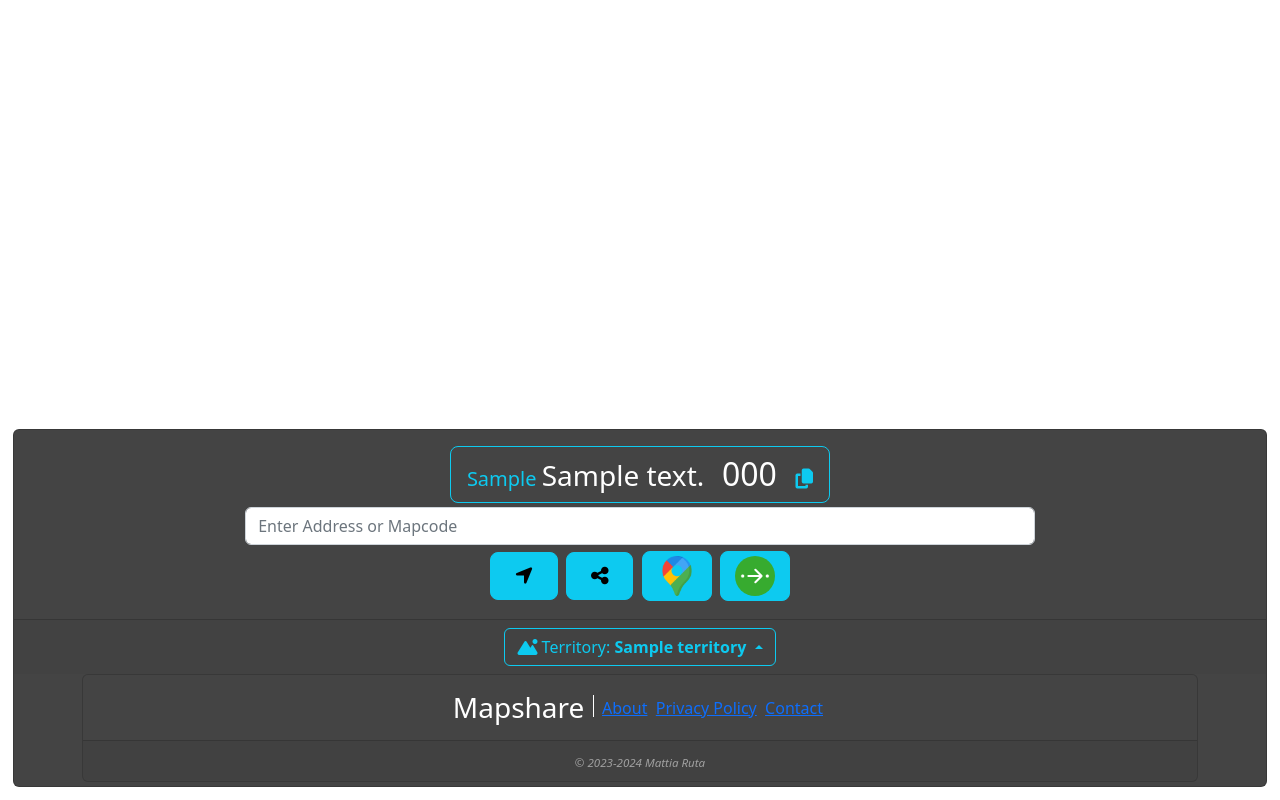
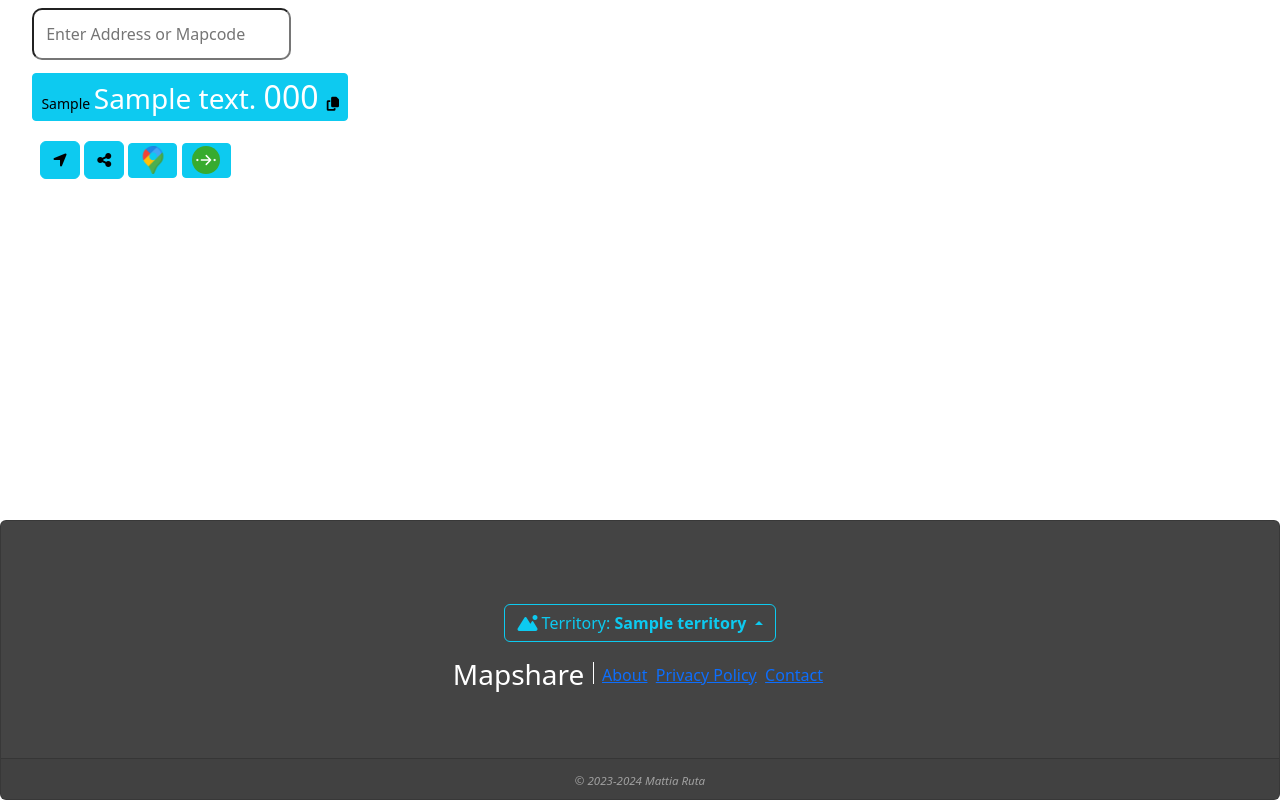
Before and after one commit to Mattia-Ruta/MapShare, a Django app: template mapshare/templates/index.html in a window 1280 px wide. Run offline with Django 4.2, Linux system fonts and the light colour scheme; the template is opened without the code that fills it: most values are stand-ins (such as "Sample title", 1, 10 or a date in 2020); parts of the project's set-up code (start-up, migrations or seed data) failed here and were passed over; some libraries are stand-ins or nearby versions.

Commit message:
Start the move

```diff
--- a/mapshare/static/css/styles.css
+++ b/mapshare/static/css/styles.css
@@ -4,15 +4,16 @@
     position: absolute;
     top: 0;
     bottom: 0;
-    height: 100%;
+    height: 65%;
     width: 100%;
     margin: 0;
     padding: 0;
     z-index: -5;
 }
 
+/* Bottom Card */
 #bottom-card {
-    margin: 1%;
+    height: 35%;
     background-color: #444444;
     z-index: 999;
 }
@@ -21,18 +22,34 @@
     background-color: #444444;
 }
 
-/* Bottom Card */
-#copyBtn {
-    display: inline;
-}
+/* #middleBottomContainer {
+    text-align: center;
+    z-index: 1000;
+} */
+
+/* #copyBtn {
+    display: inline-block;
+    z-index: 1000;
+    position: absolute;
+    bottom: 5%;
+    left: 50%;
+    text-align: center;
+} */
+
+/* #topRightButtonsContainer {
+    position: absolute;
+    margin: 1%;
+    bottom: 5%;
+    right: 0;
+    z-index: 1000;
+} */
 
 /* Function Buttons */
-
-.topRightButton {
+/* .topRightButton {
     padding-right: 1.2em;
     padding-left: 1.2em;
     margin: 0.1em;
-}
+} */
 #googleMapsBtn {
     width: 3.5em;
     height: 2.5em;
@@ -52,9 +69,23 @@
     height: auto;
 }
 
-#mapcodeSearchContainer {
-    display: inline-block;
-    width: 80%;
+@media (max-width: 768px) {
+    #mapcodeSearch {
+        width: 100%;
+    }
+    #mapcodeContainer {
+        width: 100%;
+    }
+}
+
+#mapcodeSearch {
+    padding: 1%;
+    border-radius: 10px;
+}
+
+#mapcodeContainer {
+    padding: 1%;
+    border-radius: 10px;
 }
 
 /* General */
--- a/mapshare/static/js/index.js
+++ b/mapshare/static/js/index.js
@@ -124,12 +124,14 @@ async function initMap() {
         mapId: "map",
         zoomControl: true,
         zoomControlOptions: {
-            position: google.maps.ControlPosition.LEFT_TOP
+            position: google.maps.ControlPosition.RIGHT_BOTTOM
         },
         streetViewControl: false,
+        cameraControl: false,
+        rotateControl: false,
         mapTypeControl: true,
         mapTypeControlOptions: {
-            position: google.maps.ControlPosition.TOP_LEFT,
+            position: google.maps.ControlPosition.LEFT_BOTTOM,
             style: google.maps.MapTypeControlStyle.DROPDOWN_MENU
         },
         fullscreenControl: false,
--- a/mapshare/templates/index.html
+++ b/mapshare/templates/index.html
@@ -8,43 +8,11 @@
     <div class="card-body">
         <div class="row justify-content-center">
             <div class="col-10">
-                <button id="copyBtn" type="button" class="btn btn-outline-info btn-lg mb-1">
-                    <span id="countryFlag">{% if countryFlag %}{{ countryFlag }}{% endif %}</span>
-                    <h3 id="contextText" class="text-white inline">
-                        {{ context }}
-                    </h3>&nbsp
-                    <h2 id="mapcodeText" class="text-white inline" title="This code represents this exact location!">
-                        {{ mapcode }}
-                    </h2>&nbsp
-                    <i class="fa-solid fa-copy"></i>
-                </button>
-            </div>
-        </div>
-        <div id="mapcodeSearchContainer" class="form-group container-md">
-            <div class="row justify-content-center">
-                <div class="col-10">
-                    <input id="mapcodeSearch" type="text" class="form-control" placeholder="Enter Address or Mapcode">
+
             </div>
         </div>
     </div>
-            <!-- Top-Right Buttons -->
-        <div id="topRightButtonsContainer" class="container-sm mt-1 gap-5">
-            <div class="row justify-content-center">
-                <div class="col-10">
-                    <button id="locationBtn" type="button" class="btn btn-info btn-lg topRightButton" title="Click to get mapcode for your current location"><i class="fa-solid fa-location-arrow"></i></button>
-                    <button id="shareBtn" type="button" class="btn btn-info btn-lg topRightButton" title="Click to share!"><i class="fa-solid fa-share-nodes"></i></button>
-                    <button id="googleMapsBtn" type="button" class="btn btn-info btn-lg topRightButton" title="Open in Google Maps">
-                        <img id="googleMapsLogo" src="{% static 'img/google-maps.png' %}">
-                    </button>
-                    <button id="citymapperBtn" type="button" class="btn btn-info btn-lg topRightButton" title="Open in Citymapper">
-                        <img id="citymapperLogo" src="{% static 'img/citymapper.svg' %}">
-                    </button>
-                </div>
-            </div>
-        </div>
-    </div>
-    <!-- Territory Area -->
-    <div class="card-footer text-muted">
+
     <div class="dropup">
         <button id="territoryCnt" class="btn btn-outline-info btn-md dropdown-toggle" type="button" data-bs-toggle="dropdown" aria-expanded="false">
             <i class="fa-solid fa-mountain-sun"></i> Territory: <strong id="territory">{{ territory }}</strong>
@@ -60,12 +28,6 @@
             {% endfor %}
         </ul>
     </div>
-    </div>
-    <!-- Top middle card displaying "Mapshare" -->
-    <div class="container-sm mb-1">
-        <div class="row justify-content-center">
-            <div class="col-12">
-                <div id="topMiddleCard" class="card text-center greybg">
     <div class="card-body text-white">
         <strong><h3 class="align-middle inline">Mapshare</h3></strong>&nbsp;
         <div class="inline" style="border-left:1px solid white;height:2em;"></div>&nbsp;
@@ -78,10 +40,6 @@
         <small><i style="font-size: 0.825em;">&copy; 2023-2024 Mattia Ruta</i></small>
     </div>
 </div>
-            </div>
-        </div>
-    </div>
-</div>
 
 <!-- Alert -->
 <div id="alert-container" class="container-med">
@@ -92,10 +50,53 @@
     {% endif %}
 </div>
 
-<!-- Map -->
-<div id="map" style="position: absolute; top: 0; bottom: 0; height: 100%; width: 100%; margin: 0; padding: 0; z-index: -5;">
+<div id="middleBottomContainer" class="container-fluid">
+    <!-- Search Bar -->
+    <div class="row m-2">
+        <div class="col-12 col-md">
+            <div id="mapcodeSearchContainer">
+                <input id="mapcodeSearch" type="text" placeholder="Enter Address or Mapcode">
+            </div>
+        </div>
+        <div id="mapcodeContainer" class="col-12">
+            <button id="copyBtn" type="button" class="btn btn-info btn-sm">
+                <span id="countryFlag">{% if countryFlag %}{{ countryFlag }}{% endif %}</span>
+                <h3 id="contextText" class="text-white inline">
+                    {{ context }}
+                </h3>
+                <h2 id="mapcodeText" class="text-white inline" title="This code represents this exact location!">
+                    {{ mapcode }}
+                </h2>
+                <i class="fa-solid fa-copy"></i>
+            </button>
+        </div>
+        <div class="col-6 m-2">
+            <div>
+                <button id="locationBtn" type="button" class="btn btn-info btn-md"><i class="fa-solid fa-location-arrow"></i></button>
+                <button id="shareBtn" type="button" class="btn btn-info btn-md"><i class="fa-solid fa-share-nodes"></i></button>
+                <button id="googleMapsBtn" type="button" class="btn btn-info btn-sm"><img id="googleMapsLogo" src="{% static 'img/google-maps.png' %}"></button>
+                <button id="citymapperBtn" type="button" class="btn btn-info btn-sm"><img id="citymapperLogo" src="{% static 'img/citymapper.svg' %}"></button>
+            </div>
+        </div>
+        {% comment %} <div class="col-4 m-2">
+            <!-- Top-Right Buttons -->
+            <div id="topRightButtonsContainer">
+                <div>
+                    <button id="locationBtn" type="button" class="btn btn-info btn-lg topRightButton" title="Click to get mapcode for your current location"><i class="fa-solid fa-location-arrow"></i></button>
+                    <button id="shareBtn" type="button" class="btn btn-info btn-lg topRightButton" title="Click to share!"><i class="fa-solid fa-share-nodes"></i></button>
+                    <button id="googleMapsBtn" type="button" class="btn btn-info btn-lg topRightButton" title="Open in Google Maps">
+                        <img id="googleMapsLogo" src="{% static 'img/google-maps.png' %}">
+                    </button>
+                    <button id="citymapperBtn" type="button" class="btn btn-info btn-lg topRightButton" title="Open in Citymapper">
+                        <img id="citymapperLogo" src="{% static 'img/citymapper.svg' %}">
+                    </button>
+                </div>
+            </div>
+        </div> {% endcomment %}
+    </div>
+</div>
 
-</div>
+<div id="mapContainer"><div id="map"></div></div>
 
 <script type="text/javascript">
     const msg = "{{ msg }}";
```
Lines whose indentation alone changed are shown as unchanged.
